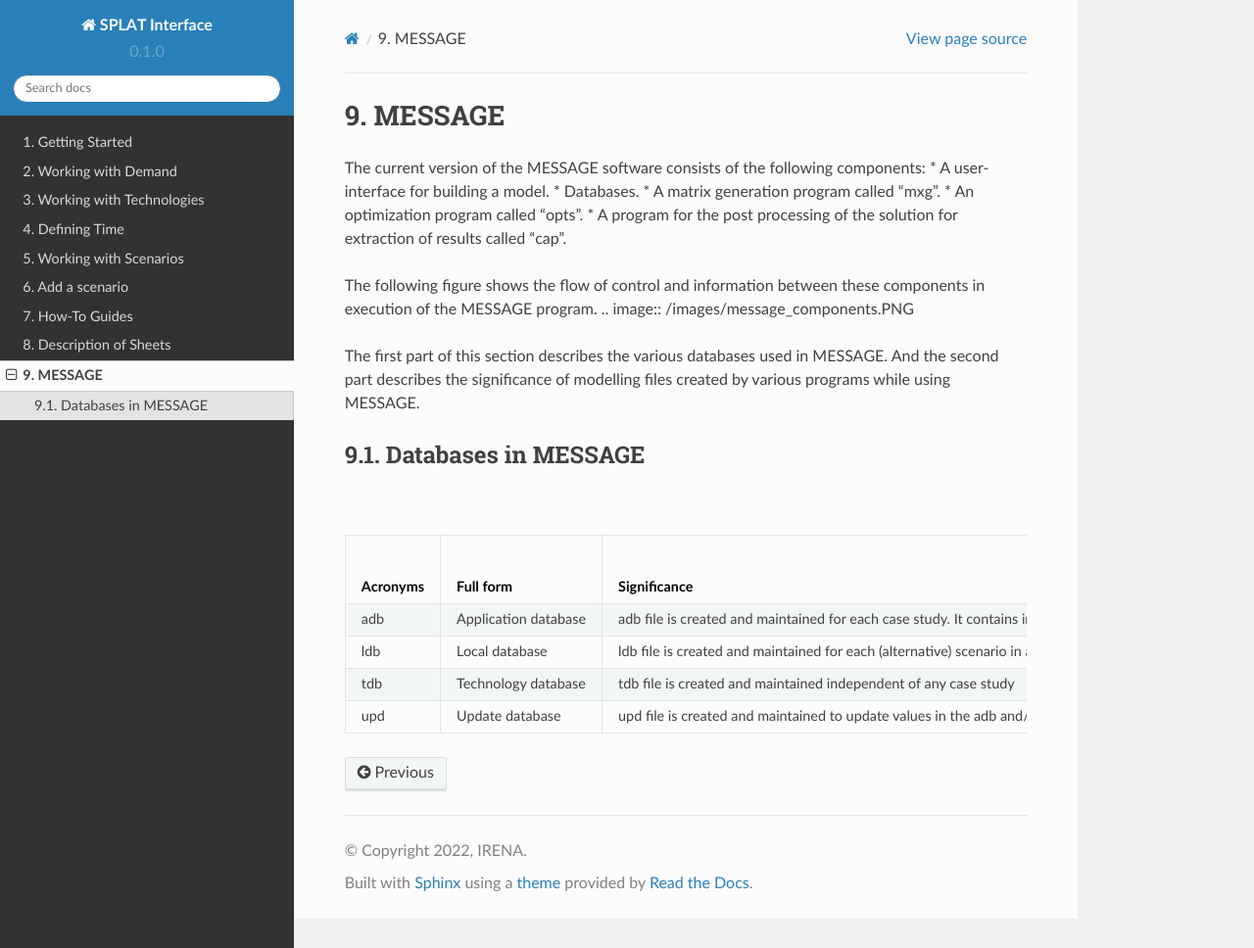
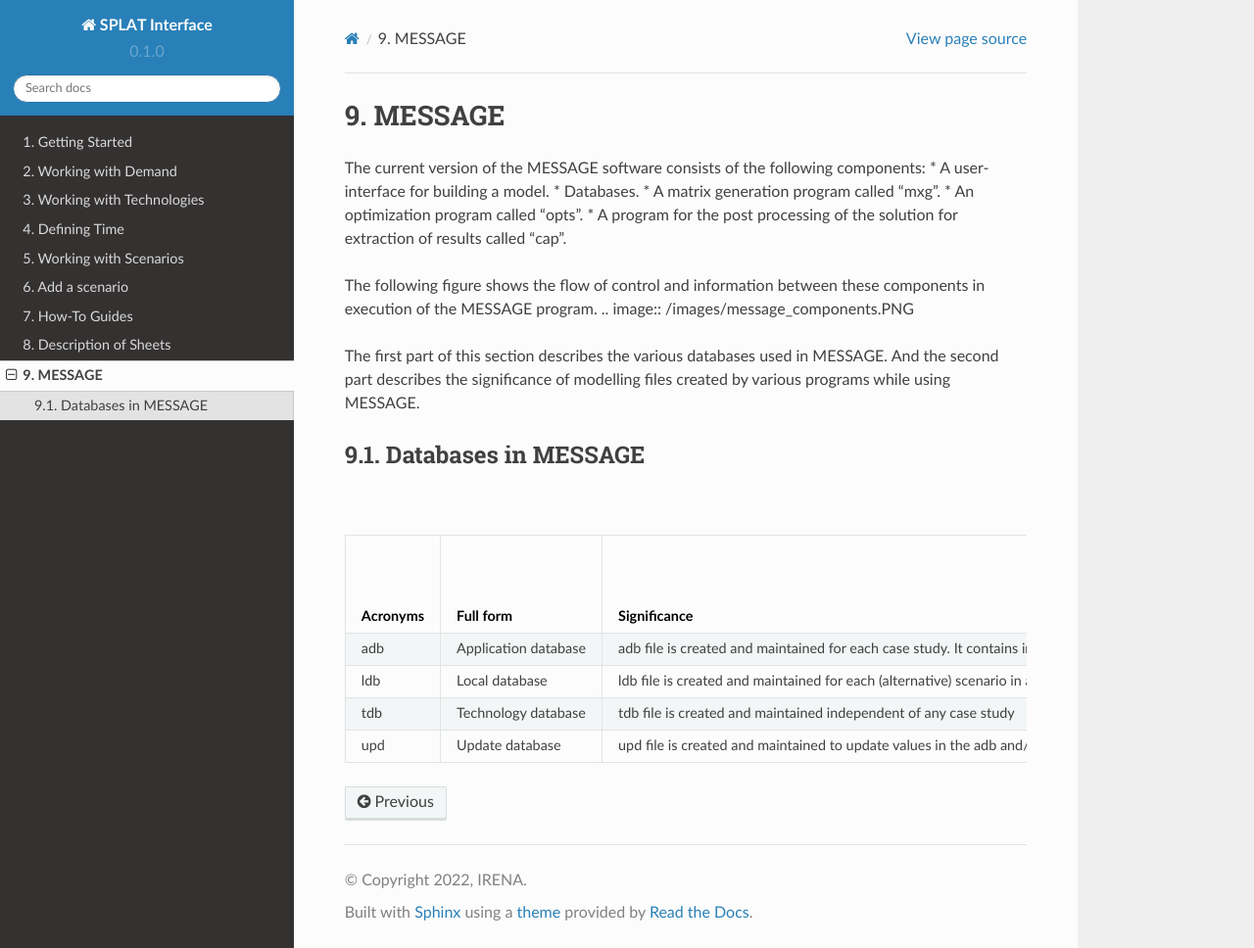
Before and after one commit to SPLATteam/SPLAT-WebGuide, a Sphinx documentation site: the page built from docs/MESSAGE.rst, in a window 1280 px wide and 968 px high. Shown: the whole window at 98% size. Built offline with Sphinx 7.4.7 and the Read the Docs theme 2.0.0, drawn with Linux system fonts in a browser that asks for light colours.

Commit message:
Update splat_interface.css

```diff
--- a/docs/_static/css/splat_interface.css
+++ b/docs/_static/css/splat_interface.css
@@ -33,10 +33,10 @@
  margin:auto 2px
 }
 
-table {
+.table {
     width: 50%;
   }
 
   th {
-    height: 70px;
+    height: 100px;
   }
```
